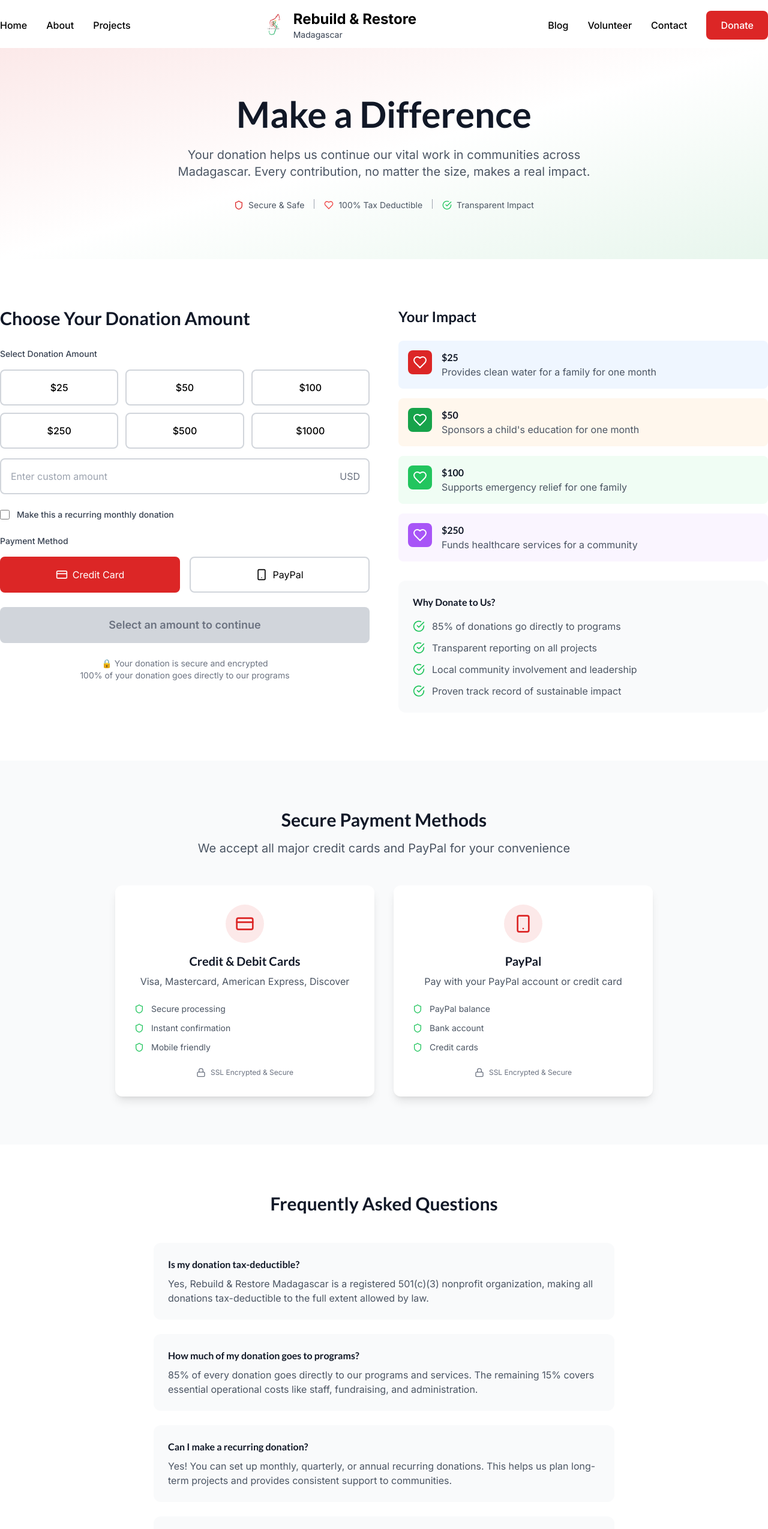
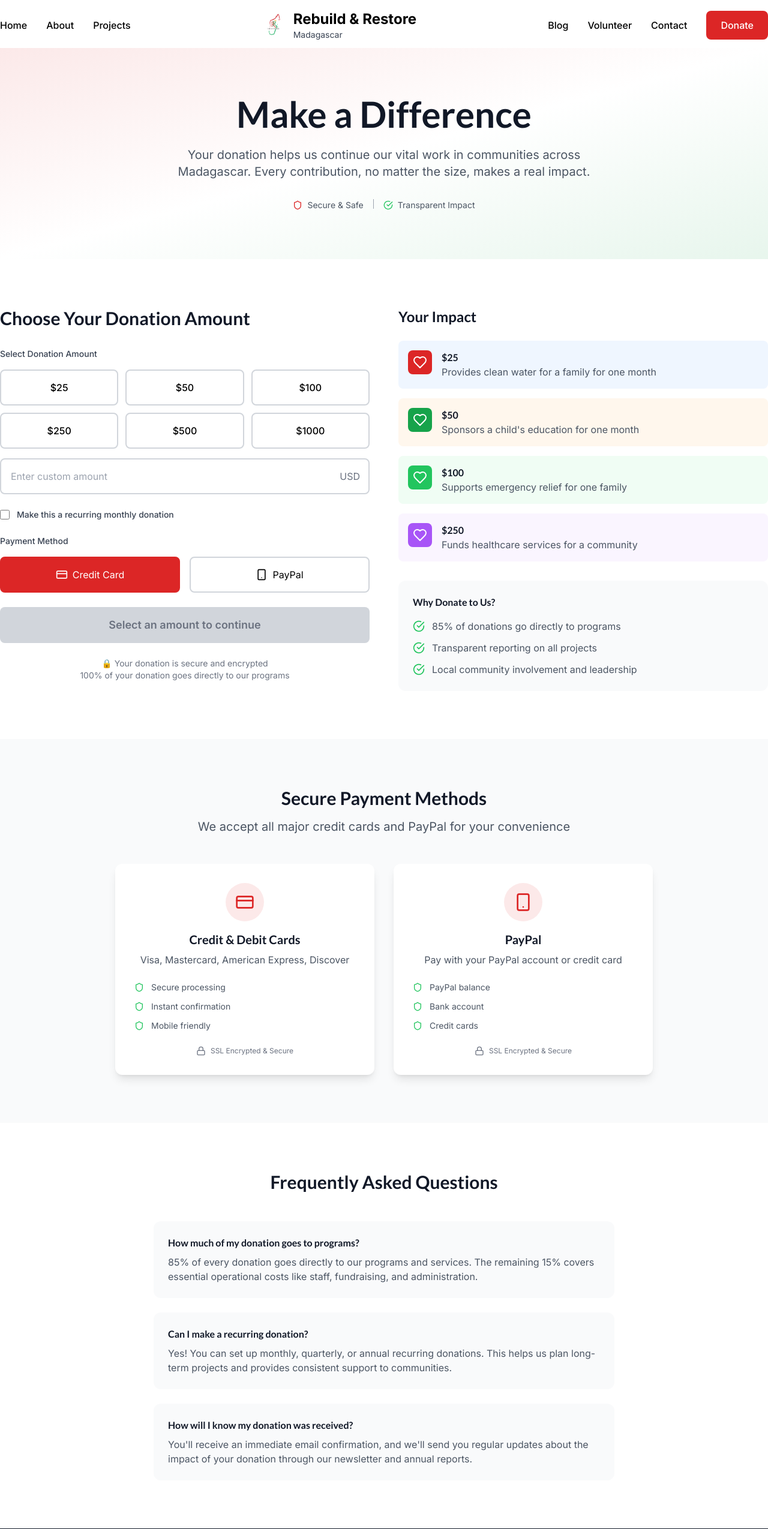
Before and after one commit to manoafa/rebuild-restore-madagascar, a Next.js app: page /donate in a window 1280 px wide. Shown: the top 2549 px of the page at 60% size. Built offline with nearby package versions, Linux system fonts and the light colour scheme.

Commit message:
blog finished

```diff
--- a/src/app/blog/page.tsx
+++ b/src/app/blog/page.tsx
@@ -15,14 +15,14 @@ const Blog = () => {
   const blogPosts = [
     {
       id: 1,
-      title: 'Clean Water Initiative Reaches 10,000 People',
-      excerpt: 'Our latest water well project has successfully provided clean drinking water to over 10,000 people in rural Madagascar communities.',
+      title: 'Empowering Education: Sharing School Supplies',
+      excerpt: 'A team of 10 dedicated volunteers came together to collect and distribute essential school materials to underprivileged students, helping them start the school year with confidence and hope.',
       content: 'Full article content here...',
-      image: 'https://images.unsplash.com/photo-1578662996442-48f60103fc96?ixlib=rb-4.0.3&ixid=M3wxMjA3fDB8MHxwaG90by1wYWdlfHx8fGVufDB8fHx8fA%3D%3D&auto=format&fit=crop&w=2070&q=80',
-      author: 'Dr. Sarah Johnson',
+      image: '/heroscared.avif',
+      author: 'Admin',
       date: '2024-01-15',
       category: 'Projects',
-      tags: ['Water', 'Infrastructure', 'Community'],
+      tags: ['Social', 'Education', 'Community'],
       readTime: '5 min read'
     },
     {
@@ -30,7 +30,7 @@ const Blog = () => {
       title: 'Volunteer Spotlight: Meet Jean-Baptiste',
       excerpt: 'Learn about Jean-Baptiste\'s journey from community member to project coordinator and how he\'s making a difference in his hometown.',
       content: 'Full article content here...',
-      image: 'https://images.unsplash.com/photo-1578662996442-48f60103fc96?ixlib=rb-4.0.3&ixid=M3wxMjA3fDB8MHxwaG90by1wYWdlfHx8fGVufDB8fHx8fA%3D%3D&auto=format&fit=crop&w=2070&q=80',
+      image: '/heroscared.avif',
       author: 'Maria Rodriguez',
       date: '2024-01-10',
       category: 'Volunteers',
@@ -42,7 +42,7 @@ const Blog = () => {
       title: 'Education Center Opens Its Doors',
       excerpt: 'After months of construction, our new education center in Toamasina is now open and welcoming students from the surrounding communities.',
       content: 'Full article content here...',
-      image: 'https://images.unsplash.com/photo-1578662996442-48f60103fc96?ixlib=rb-4.0.3&ixid=M3wxMjA3fDB8MHxwaG90by1wYWdlfHx8fGVufDB8fHx8fA%3D%3D&auto=format&fit=crop&w=2070&q=80',
+      image: '/heroscared.avif',
       author: 'Dr. Ahmed Hassan',
       date: '2024-01-05',
       category: 'Education',
@@ -54,7 +54,7 @@ const Blog = () => {
       title: 'Emergency Relief Response Update',
       excerpt: 'Our emergency response team has been working around the clock to provide aid to communities affected by recent flooding in the region.',
       content: 'Full article content here...',
-      image: 'https://images.unsplash.com/photo-1578662996442-48f60103fc96?ixlib=rb-4.0.3&ixid=M3wxMjA3fDB8MHxwaG90by1wYWdlfHx8fGVufDB8fHx8fA%3D%3D&auto=format&fit=crop&w=2070&q=80',
+      image: '/heroscared.avif',
       author: 'Emergency Response Team',
       date: '2024-01-01',
       category: 'Emergency',
@@ -66,7 +66,7 @@ const Blog = () => {
       title: 'Women\'s Empowerment Program Success Stories',
       excerpt: 'Three inspiring stories from women who have transformed their lives through our empowerment program and are now community leaders.',
       content: 'Full article content here...',
-      image: 'https://images.unsplash.com/photo-1578662996442-48f60103fc96?ixlib=rb-4.0.3&ixid=M3wxMjA3fDB8MHxwaG90by1wYWdlfHx8fGVufDB8fHx8fA%3D%3D&auto=format&fit=crop&w=2070&q=80',
+      image: '/heroscared.avif',
       author: 'Sarah Johnson',
       date: '2023-12-28',
       category: 'Social',
@@ -78,7 +78,7 @@ const Blog = () => {
       title: 'Annual Impact Report 2023',
       excerpt: 'A comprehensive look at our achievements, challenges, and impact throughout 2023, including key statistics and future goals.',
       content: 'Full article content here...',
-      image: 'https://images.unsplash.com/photo-1578662996442-48f60103fc96?ixlib=rb-4.0.3&ixid=M3wxMjA3fDB8MHxwaG90by1wYWdlfHx8fGVufDB8fHx8fA%3D%3D&auto=format&fit=crop&w=2070&q=80',
+      image: '/heroscared.avif',
       author: 'Executive Team',
       date: '2023-12-20',
       category: 'Reports',
@@ -206,7 +206,8 @@ const Blog = () => {
                   ))}
                 </div>
                 <Link
-                  href={`/blog/${blogPosts[0].id}`}
+                  // href={`/blog/${blogPosts[0].id}`}
+                  href="#"
                   className="btn-primary inline-flex items-center group"
                 >
                   Read More
@@ -219,7 +220,7 @@ const Blog = () => {
       </section>
 
       {/* Blog Posts Grid */}
-      <section ref={ref} className="py-20 bg-white">
+      {/* <section ref={ref} className="py-20 bg-white">
         <div className="container-custom">
           <div className="grid grid-cols-1 md:grid-cols-2 lg:grid-cols-3 gap-8">
             {filteredPosts.slice(1).map((post, index) => (
@@ -298,7 +299,7 @@ const Blog = () => {
             </motion.div>
           )}
         </div>
-      </section>
+      </section> */}
     </div>
   )
 }
--- a/src/app/donate/page.tsx
+++ b/src/app/donate/page.tsx
@@ -37,11 +37,6 @@ const Donate = () => {
               <div className="flex items-center">
                 <Shield className="h-4 w-4 mr-2 text-primary" />
                 Secure & Safe
-              </div>
-              <div className="w-px h-4 bg-gray-400"></div>
-              <div className="flex items-center">
-                <Heart className="h-4 w-4 mr-2 text-red-500" />
-                100% Tax Deductible
               </div>
               <div className="w-px h-4 bg-gray-400"></div>
               <div className="flex items-center">
@@ -139,10 +134,6 @@ const Donate = () => {
                     <CheckCircle className="h-5 w-5 text-green-500 mr-3 mt-0.5" />
                     <span>Local community involvement and leadership</span>
                   </li>
-                  <li className="flex items-start">
-                    <CheckCircle className="h-5 w-5 text-green-500 mr-3 mt-0.5" />
-                    <span>Proven track record of sustainable impact</span>
-                  </li>
                 </ul>
               </div>
             </motion.div>
@@ -187,11 +178,6 @@ const Donate = () => {
 
           <div className="max-w-3xl mx-auto space-y-6">
             <div className="bg-gray-50 p-6 rounded-xl">
-              <h3 className="font-semibold text-gray-900 mb-2">Is my donation tax-deductible?</h3>
-              <p className="text-gray-600">Yes, Rebuild & Restore Madagascar is a registered 501(c)(3) nonprofit organization, making all donations tax-deductible to the full extent allowed by law.</p>
-            </div>
-
-            <div className="bg-gray-50 p-6 rounded-xl">
               <h3 className="font-semibold text-gray-900 mb-2">How much of my donation goes to programs?</h3>
               <p className="text-gray-600">85% of every donation goes directly to our programs and services. The remaining 15% covers essential operational costs like staff, fundraising, and administration.</p>
             </div>
```
